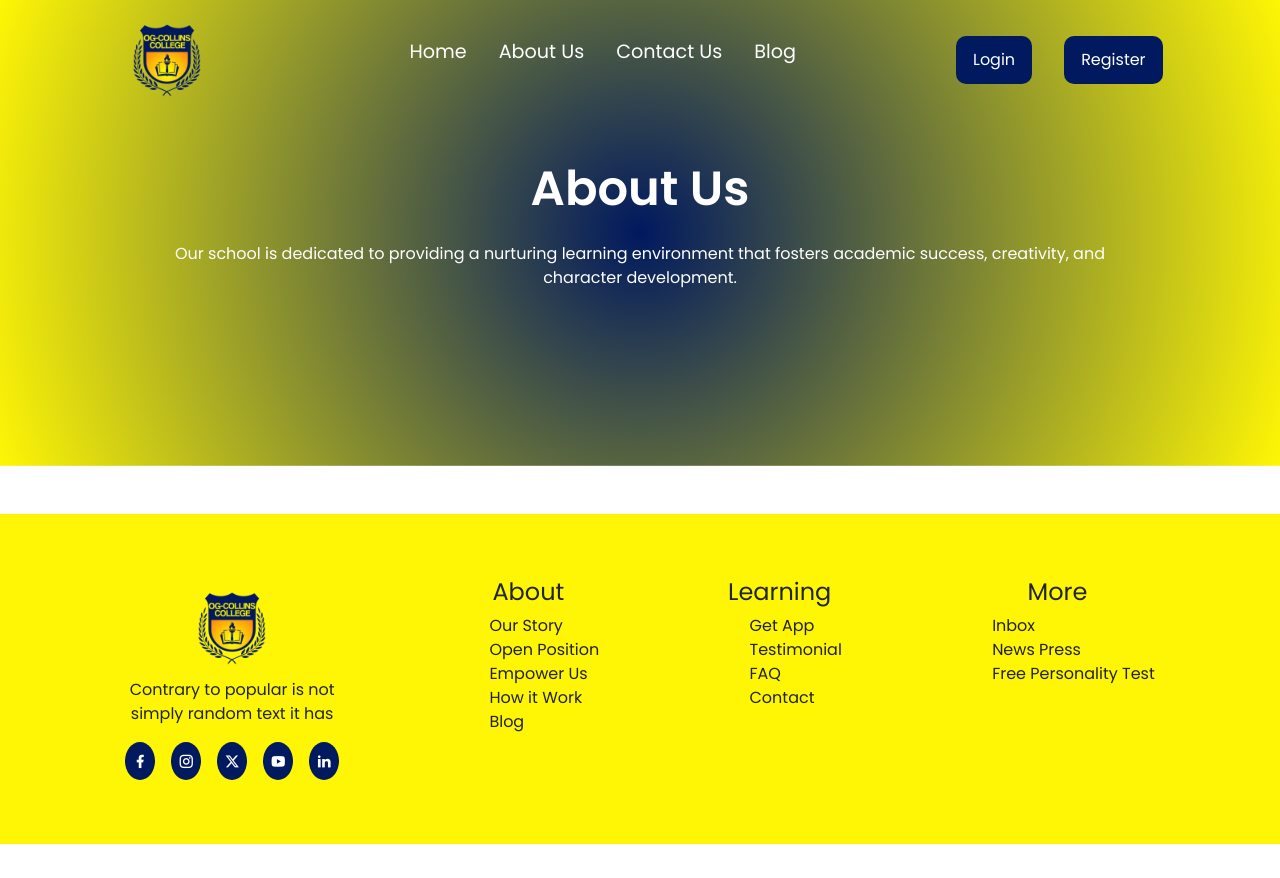
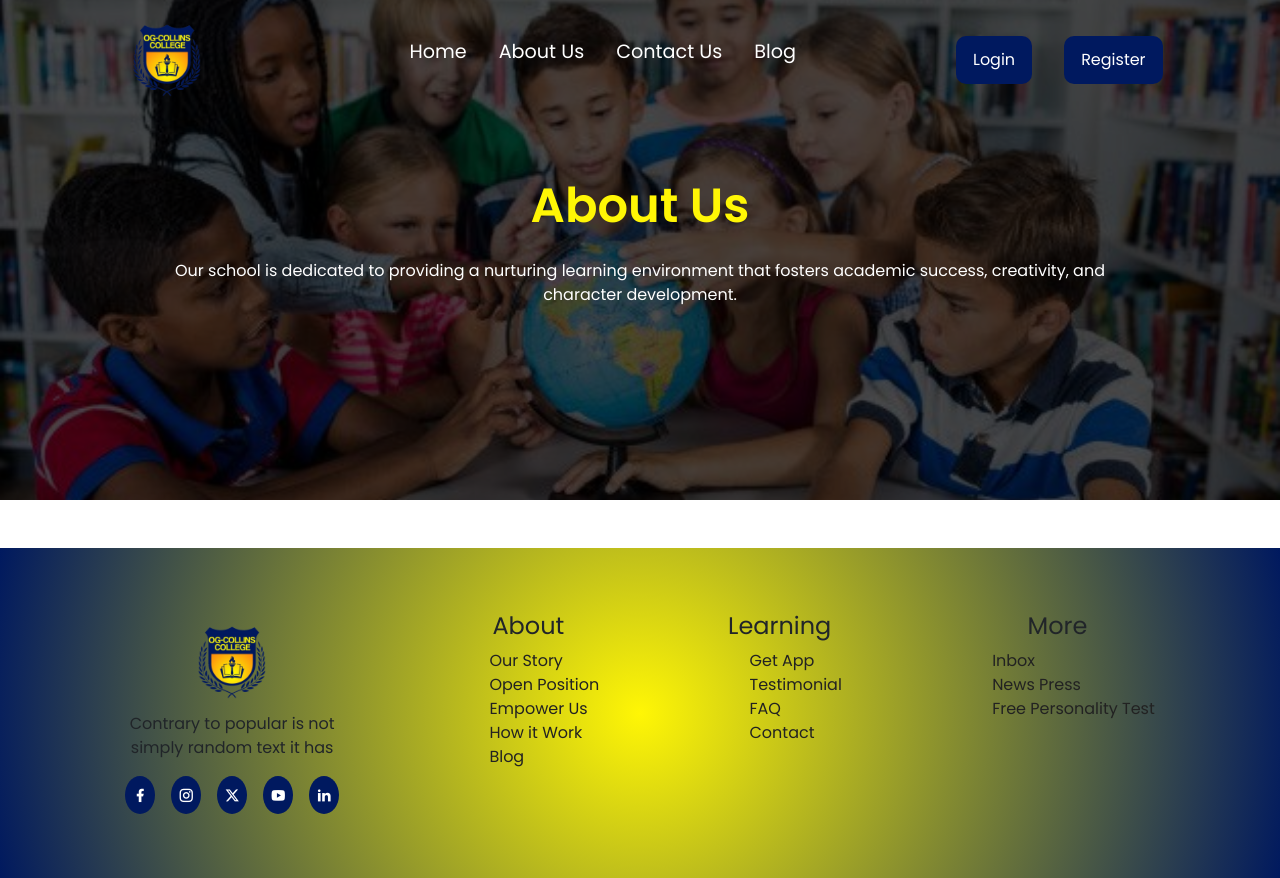
Before and after one commit to collins-dev1/school_website, a React (Create React App) app: page /about in a window 1280 px wide. Before the commit the page ends 844 px from the top, so only its background shows below. Built offline with nearby package versions, Linux system fonts and the light colour scheme.

Commit message:
about us 2

```diff
--- a/src/about.js
+++ b/src/about.js
@@ -1,9 +1,11 @@
 const AboutUs = () => {
     return (
-        <div>
+        <div className="about-container">
             <div className="about-pic">
+                <div className="about-text">
                 <h1 className="display-5">About Us</h1>
                 <p>Our school is dedicated to providing a nurturing learning environment that fosters academic success, creativity, and character development.</p>
+                </div>
             </div>
         </div>
     );
--- a/src/index.css
+++ b/src/index.css
@@ -97,7 +97,7 @@
   left: 0;
   width: 100%;
   height: 100%;
-  background-color: rgba(0, 0, 0, 0.5); /* Black with 50% opacity */
+  background-color: rgba(0, 0, 0, 0.7); /* Black with 50% opacity */
   z-index: 1;
 }
 
@@ -291,7 +291,7 @@
 }
 
 #footer{
-  background-color: #FFF605;
+  background-image: radial-gradient(circle,#FFF605, #00195F);
   padding: 4rem;
 }
 
@@ -359,17 +359,37 @@
 .about-pic{
   padding: 10rem;
   display: flex;
+  width: 100%;
+  height: 500px;
   flex-direction: column;
   justify-content: center;
   align-items: center;
-  /* background-image: url(/public/about_pic.jpeg); */
-  background-image: radial-gradient(circle, #00195F,#FFF605);
+  background-image: url(/public/about_pic.jpeg);
   background-size: cover;
   background-position: center;
 }
 
+.about-pic::before {
+  content: "";
+  position: absolute;
+  top: 0;
+  left: 0;
+  width: 100%;
+  height: 500px;
+  background-color: rgba(0, 0, 0, 0.7); /* Black with 50% opacity */
+  z-index: 1;
+}
+
+.about-text{
+  z-index: 2;
+  display: flex;
+  flex-direction: column;
+  justify-content: center;
+  align-items: center;
+}
+
 .about-pic h1{
-  color: #fff;
+  color: #FFF605;
   font-weight: bold;
 }
 
```
